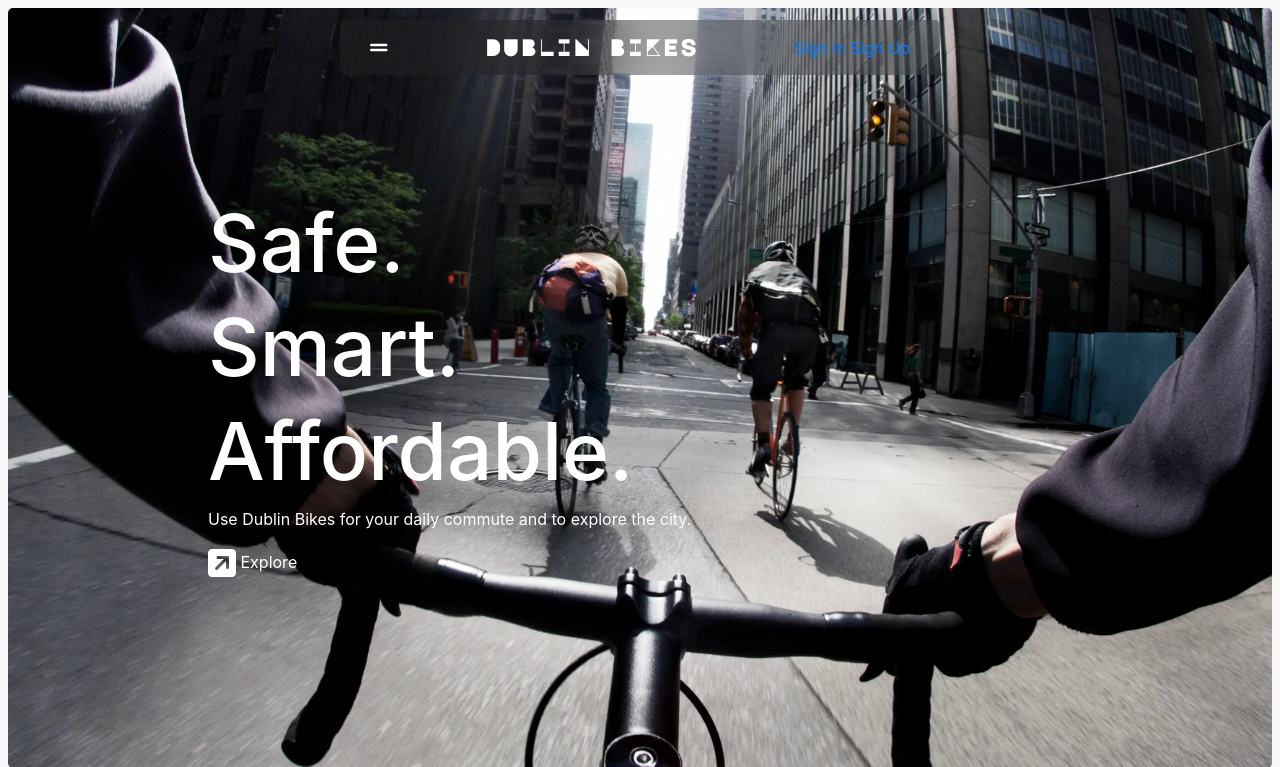
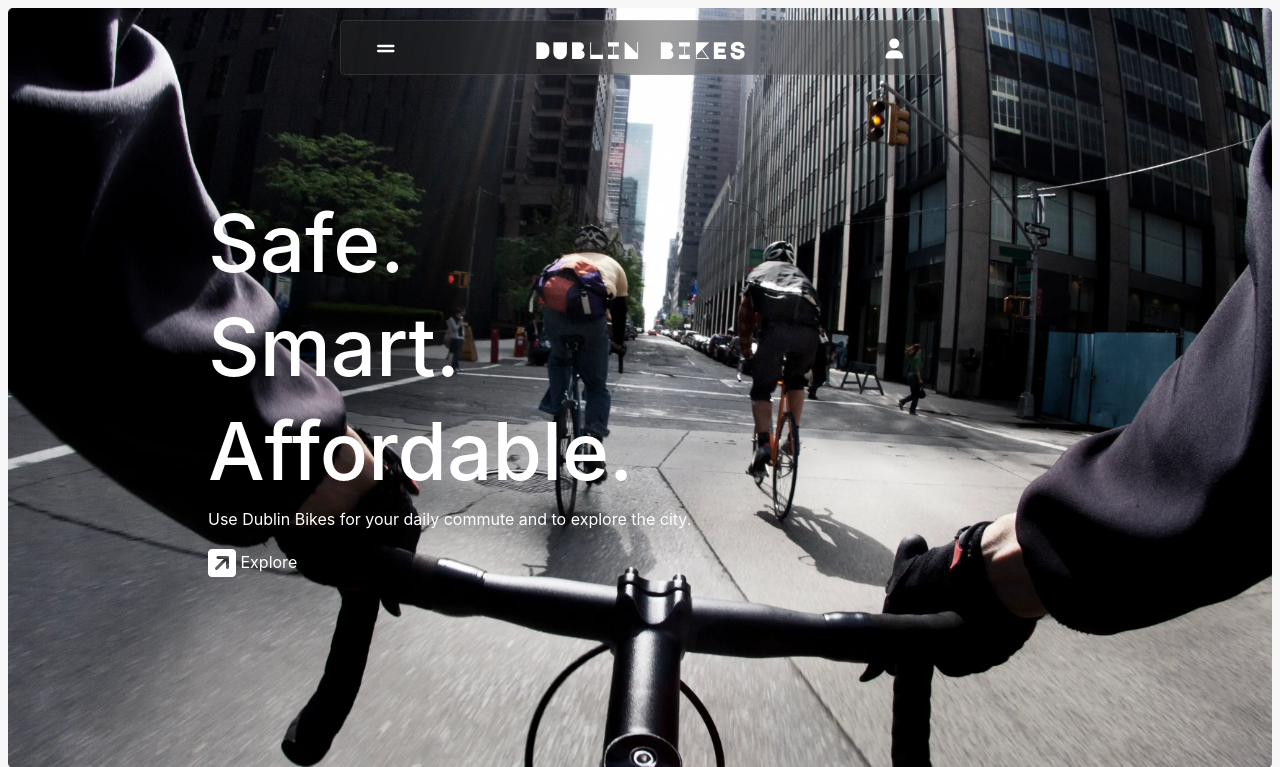
Before and after one commit to tinobragaa/dublin-bikes, a Flask app: page / in a window 1280 px wide. Shown: the top 767 px of the page. Run offline with Flask 3, Linux system fonts and the light colour scheme; some libraries are stand-ins or nearby versions.

Commit message:
Add: added the hamburguer menu and it's style to the navigation bar

```diff
--- a/app/static/css/base.css
+++ b/app/static/css/base.css
@@ -19,61 +19,95 @@ html {
 /* Navigation Bar */
 
 .nav-bar {
-    margin-top: 20px;
-    min-width: 600px;
-    height: 55px;
+    width: 600px;
+    margin: 20px auto;
+    background-image: linear-gradient(135deg, rgba(34,34,34,0.5), rgba(34,34,34,0.3));
+    backdrop-filter: blur(30px);
     border-radius: 5px;
-    background-image: linear-gradient(135deg,rgba(34,34,34,.5) 9.74%,rgba(34,34,34,.3) 90.26%);
-    backdrop-filter: blur(30px);
+    border: 1px solid rgba(255, 255, 255, 0.1);
     position: fixed;
     z-index: 2;
     left: 50%;
     transform: translateX(-50%);
+    overflow: hidden;
+    display: flex;
+    flex-direction: column;
+    transition: height 0.5s ease;
+    height: 55px;
+  }
+
+  .top-content {
     display: flex;
     justify-content: space-between;
     align-items: center;
+    height: 55px;
+    padding: 0 30px;
+    position: relative;
   }
 
-.nav-bar h1 a {
+  .top-content h1 {
+    flex: 1;
+    text-align: center;
+  }
+
+  .top-content h1 a {
     color: #fff;
     font-weight: 100;
     text-transform: uppercase;
     font-family: "Major Mono Display", serif;
-    font-weight: 400;
     font-size: 24px;
-    font-style: normal;
-}
-
-.nav-bar h1 a:hover {
     text-decoration: none;
-}
-
-.nav-bar h1 {
-    margin-bottom: 0.7rem;
   }
 
   .nav-icon {
     color: #fff;
   }
 
-.icon-container {
-    margin: 0 30px;
-}
-
-.icon-container span a {
-    text-decoration: none;
-    color: #fff;
-}
-
   .nav-button {
-    all: unset;
-    display: flex;
-    align-items: center;
+    background: none;
+    border: none;
     cursor: pointer;
   }
 
   .nav-button:focus {
     outline: none;
+    box-shadow: none;
+    border: none;
+  }
+
+  .nav-links-container {
+    display: none;
+    flex-direction: column;
+    align-items: center;
+    background-color: inherit;
+    width: 100%;
+    padding: 10px 0;
+  }
+
+  .nav-links-container.show {
+    display: flex;
+  }
+
+  .links-set {
+    display: flex;
+    flex-direction: column;
+    gap: 10px;
+  }
+
+  .links-set a {
+    color: #fff;
+    text-decoration: none;
+    padding: 10px;
+    font-size: 18px;
+    transition: background-color 0.3s;
+  }
+
+  .links-set a:hover {
+    background-color: #444;
+  }
+
+  .nav-bar.expanded {
+    height: 250px;
   }
 
 /* Hero Image Section */
--- a/app/templates/index.html
+++ b/app/templates/index.html
@@ -27,22 +27,54 @@
     <body>
         <div class="content">
             <header>
-                <nav class="nav-bar">
+                <!-- <nav class="nav-bar">
                     <div class="icon-container">
                         <button aria-label="Open navigation menu." class="nav-button"><i class="fa-solid fa-grip-lines fa-lg nav-icon"></i></button>
                     </div>
                     <h1><a href="/">Dublin Bikes</a></h1>
                     <div class="icon-container">
                         {% if current_user.is_authenticated %}
-                            <!-- Show Logout button if the user is authenticated -->
                             <a href="{{ url_for('auth.logout') }}" class="nav-auth-link">Logout</a>
                         {% else %}
-                            <!-- Show Sign In and Sign Up buttons if the user is not authenticated -->
                             <a href="{{ url_for('auth.login') }}" class="nav-auth-link">Sign In</a>
                             <a href="{{ url_for('auth.signup') }}" class="nav-auth-link">Sign Up</a>
                         {% endif %}
                     </div>
-                </nav>
+                </nav> -->
+                <nav class="nav-bar">
+                    <!-- Top row that always stays visible -->
+                    <div class="top-content">
+                      <div class="icon-container left">
+                        <button aria-label="Open navigation menu" class="nav-button" id="hamburger-menu">
+                          <i class="fa-solid fa-grip-lines fa-lg nav-icon"></i>
+                        </button>
+                      </div>
+                      <h1><a href="/">Dublin Bikes</a></h1>
+                      <div class="icon-container right">
+                        <button aria-label="Open login menu" class="nav-button" id="login-icon">
+                          <i class="fa-solid fa-user fa-lg nav-icon"></i>
+                        </button>
+                      </div>
+                    </div>
+                    <!-- Expandable links container (initially hidden) -->
+                    <div class="nav-links-container" id="nav-links">
+                      <!-- Links for hamburger menu -->
+                      <div class="links-set" id="hamburger-links">
+                        <a href="#map-section">Maps</a>
+                        <a href="#instruction-section">Instructions</a>
+                        <a href="#story-section">Our Story</a>
+                      </div>
+                      <!-- Links for login menu -->
+                      <div class="links-set" id="login-links">
+                        {% if current_user.is_authenticated %}
+                            <a href="{{ url_for('auth.logout') }}" class="nav-auth-link">Logout</a>
+                        {% else %}
+                            <a href="{{ url_for('auth.login') }}" class="nav-auth-link">Login</a>
+                            <a href="{{ url_for('auth.signup') }}" class="nav-auth-link">Sign Up</a>
+                        {% endif %}
+                      </div>
+                    </div>
+                  </nav>
             </header>
 
             <!-- Flash Messages -->
```
Lines whose indentation alone changed are shown as unchanged.
